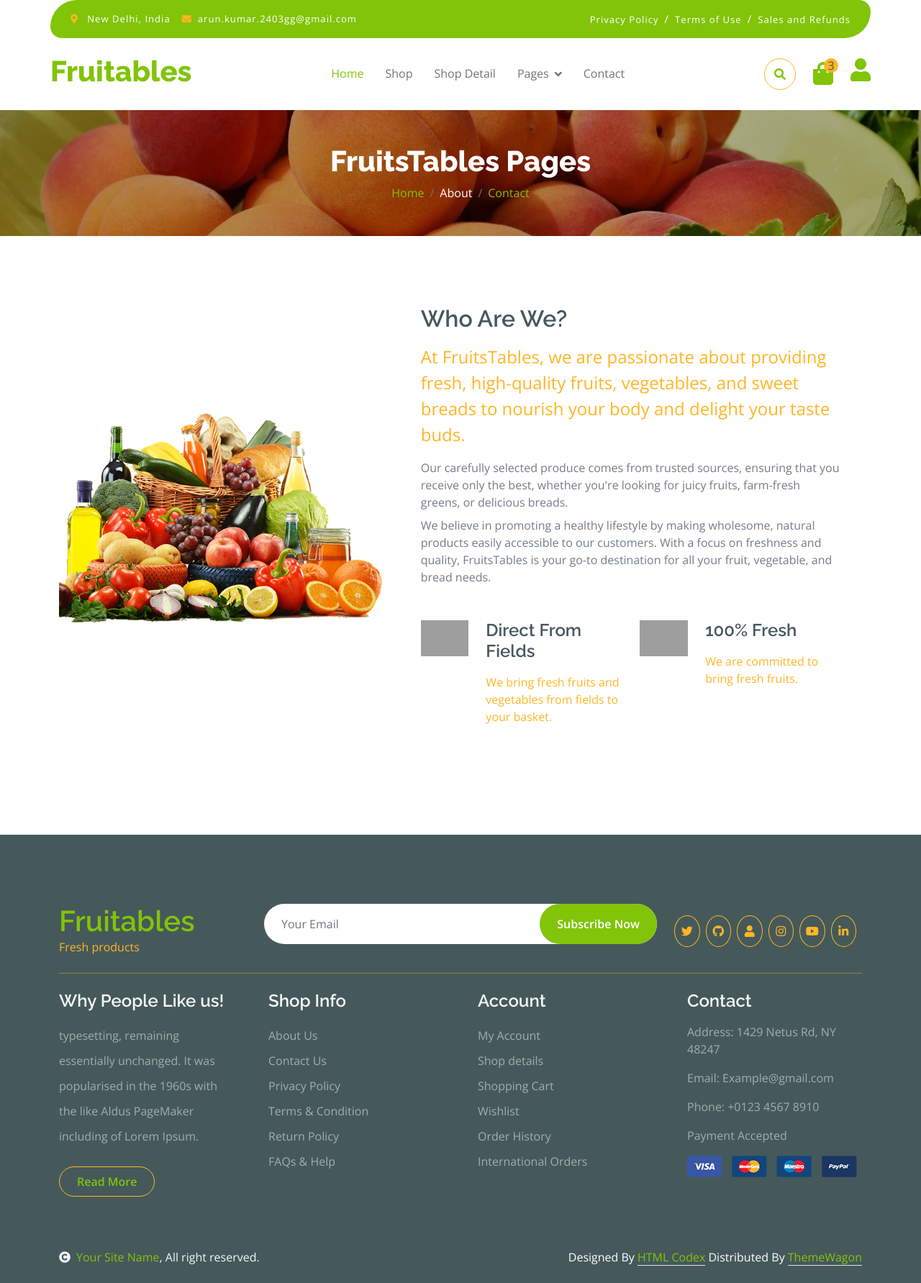
After one commit to arunkumar02042002/fruits-seller-E-commerce-website, a Django app: page /about/ in a window 1280 px wide. The commit adds this page. Shown: the whole page at 72% size. Run offline with Django 5.2, Linux system fonts and the light colour scheme; some libraries are stand-ins or nearby versions; grey boxes are pictures that could not be loaded.

Commit message:
Added templates for About us and Contact Us Features

```diff
--- a/src/templates/includes/footer.html
+++ b/src/templates/includes/footer.html
@@ -40,7 +40,7 @@
             <div class="col-lg-3 col-md-6">
                 <div class="d-flex flex-column text-start footer-item">
                     <h4 class="text-light mb-3">Shop Info</h4>
-                    <a class="btn-link" href="">About Us</a>
+                    <a class="btn-link" href="{% url 'about' %}">About Us</a>
                     <a class="btn-link" href="">Contact Us</a>
                     <a class="btn-link" href="">Privacy Policy</a>
                     <a class="btn-link" href="">Terms & Condition</a>
--- /dev/null
+++ b/src/templates/includes/single_page_header.html
@@ -0,0 +1,10 @@
+<!-- Single Page Header start -->
+<div class="container-fluid page-header py-5">
+    <h1 class="text-center text-white display-6">FruitsTables Pages</h1>
+    <ol class="breadcrumb justify-content-center mb-0">
+        <li class="breadcrumb-item"><a id="home-link" href="{% url 'home' %}">Home</a></li>
+        <li class="breadcrumb-item"><a id="about-link" href="{% url 'about' %}">About</a></li>
+        <li class="breadcrumb-item"><a id="contact-link" href="{% url 'contact' %}">Contact</a></li>
+    </ol>
+</div>
+<!-- Single Page Header End -->
--- /dev/null
+++ b/src/templates/main/about.html
@@ -0,0 +1,93 @@
+{% extends 'base.html' %}
+{% load static %}
+{% block title %}FruitsTables | About Us{% endblock title %}
+
+{% block css %}
+{% endblock css %}
+
+{% block content %}
+{% include "includes/single_page_header.html" %}
+
+<!-- About us -->
+<section class="py-3 mb-5 py-md-5">
+  <div class="container py-5">
+    <div class="row gy-3 gy-md-4 gy-lg-0 align-items-lg-center">
+      <div class="col-12 col-lg-6 col-xl-5">
+        <img
+          class="img-fluid rounded"
+          loading="lazy"
+          src="{% static 'img/hero-img-1.png' %}"
+          alt="About 1"
+        />
+      </div>
+      <div class="col-12 col-lg-6 col-xl-7">
+        <div class="row justify-content-xl-center">
+          <div class="col-12 col-xl-11">
+            <h2 class="mb-3">Who Are We?</h2>
+            <p class="lead fs-4 text-secondary mb-3">
+              At FruitsTables, we are passionate about providing fresh,
+              high-quality fruits, vegetables, and sweet breads to nourish your
+              body and delight your taste buds.
+            </p>
+            <p class="mb-2">
+              Our carefully selected produce comes from trusted sources,
+              ensuring that you receive only the best, whether you're looking
+              for juicy fruits, farm-fresh greens, or delicious breads.
+            </p>
+            <p class="mb-5">
+              We believe in promoting a healthy lifestyle by making wholesome,
+              natural products easily accessible to our customers. With a focus
+              on freshness and quality, FruitsTables is your go-to destination
+              for all your fruit, vegetable, and bread needs.
+            </p>
+            <div class="row gy-4 my-2 gy-md-0 gx-xxl-5X">
+              <div class="col-12 col-md-6">
+                <div class="d-flex">
+                  <div class="me-4 text-primary">
+                    <img
+                      src="{% static 'img/fields-rural.svg' %}"
+                      style="height: 50px; width: auto"
+                    />
+                  </div>
+                  <div>
+                    <h2 class="h4 mb-3">Direct From Fields</h2>
+                    <p class="text-secondary mb-0">
+                      We bring fresh fruits and vegetables from fields to your
+                      basket.
+                    </p>
+                  </div>
+                </div>
+              </div>
+              <div class="col-12 col-md-6">
+                <div class="d-flex">
+                  <div class="me-4 text-primary">
+                    <img
+                      src="{% static 'img/fruits-pearl.svg' %}"
+                      style="height: 50px; width: auto"
+                    />
+                  </div>
+                  <div>
+                    <h2 class="h4 mb-3">100% Fresh</h2>
+                    <p class="text-secondary mb-0">
+                      We are committed to bring fresh fruits.
+                    </p>
+                  </div>
+                </div>
+              </div>
+            </div>
+          </div>
+        </div>
+      </div>
+    </div>
+  </div>
+</section>
+<!-- About us End -->
+
+{% endblock content %}
+
+{% block js %}
+<script>
+    let aboutLink = document.getElementById("about-link");
+    aboutLink.classList.add("text-white");
+</script>
+{% endblock js %}
--- a/src/templates/main/index.html
+++ b/src/templates/main/index.html
@@ -20,11 +20,11 @@
                     <div class="carousel-inner" role="listbox">
                         <div class="carousel-item active rounded">
                             <img src="{% static 'img/hero-img-1.png' %}" class="img-fluid w-100 h-100 bg-secondary rounded" alt="First slide">
-                            <a href="#" class="btn px-4 py-2 text-white rounded">Fruites</a>
+                            <a href="#" class="btn px-4 py-2 text-white rounded">Fruits</a>
                         </div>
                         <div class="carousel-item rounded">
                             <img src="{% static 'img/hero-img-2.jpg' %}" class="img-fluid w-100 h-100 rounded" alt="Second slide">
-                            <a href="#" class="btn px-4 py-2 text-white rounded">Vesitables</a>
+                            <a href="#" class="btn px-4 py-2 text-white rounded">Vegitables</a>
                         </div>
                     </div>
                     <button class="carousel-control-prev" type="button" data-bs-target="#carouselId" data-bs-slide="prev">
```
Also changed, not shown: src/templates/main/contact.html (added, +89 -0 lines).
